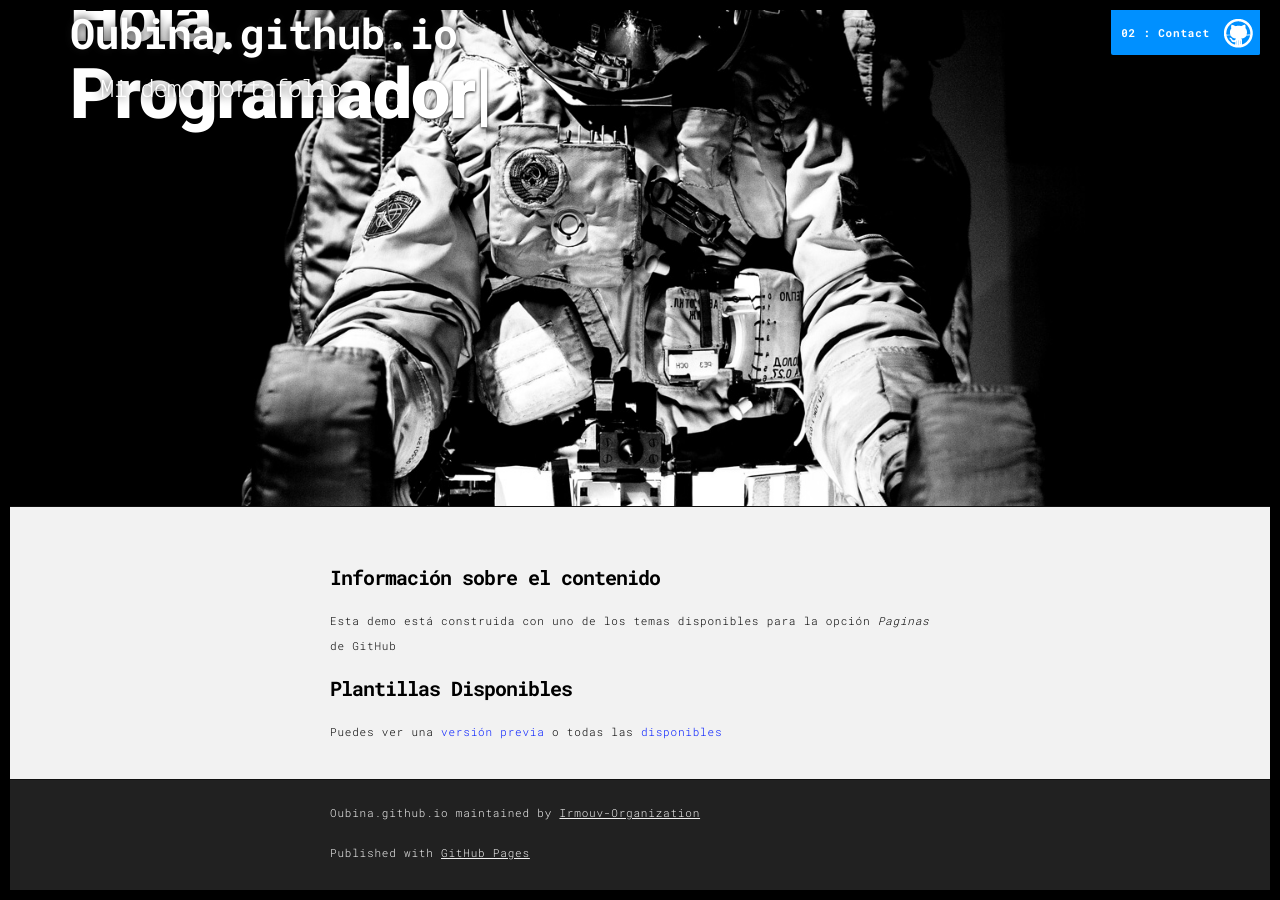
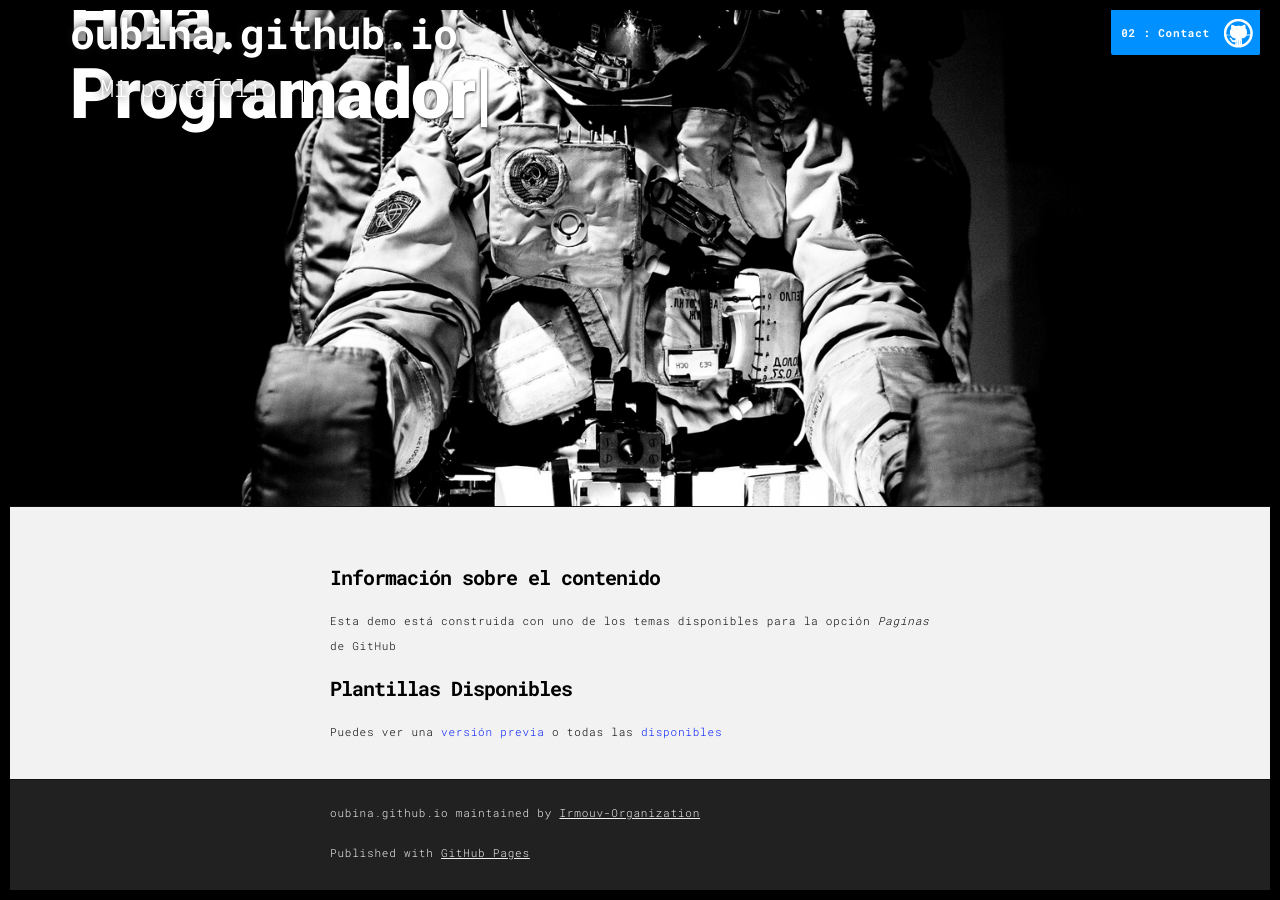
Before and after one commit to Irmouv-Organization/Oubina.github.io, a Jekyll site: the page built from index.md, in a window 1280 px wide and 900 px high, scrolled down 394 px. Built offline with Jekyll 4.4.1, drawn with Linux system fonts in a browser that asks for light colours; our own code applies the rules of GitHub Pages for plain Markdown files; part of the change alters nothing that is shown.

```diff
--- a/_config.yml
+++ b/_config.yml
@@ -2,9 +2,9 @@ remote_theme: pages-themes/slate@v0.2.0
 # plugins:
 # - jekyll-remote-theme # add this line to the plugins list if you already have one
 
-# site:
-#   title: oubina.github.io
-#   description: Mi portafolio
+
+title: oubina.github.io
+description: Mi portafolio
 
 github:
   repository_name: oubina.github.io
--- a/_layouts/default.html
+++ b/_layouts/default.html
@@ -24,7 +24,7 @@
       <nav class="navbar  navbar-fixed-top navbar-inverse">
         <div class="container">
           {% if site.github.home_url %}
-            <a id="forkme_banner" href="{{ site.github.repository_url }}" title="">01 : Home</a>
+            <a id="forkme_banner" href="index.html" title="">01 : Home</a>
           {% endif %}
 
           {% if site.github.contact_url %}
```
